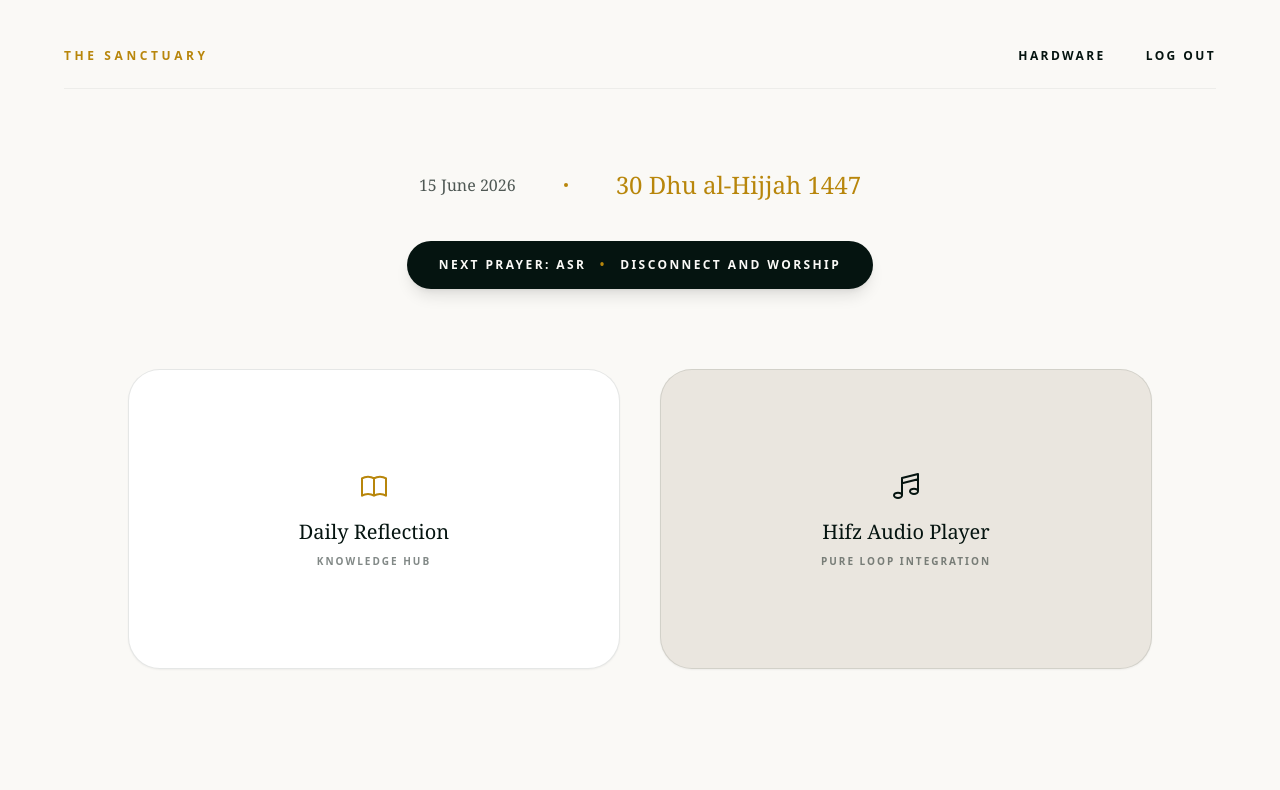
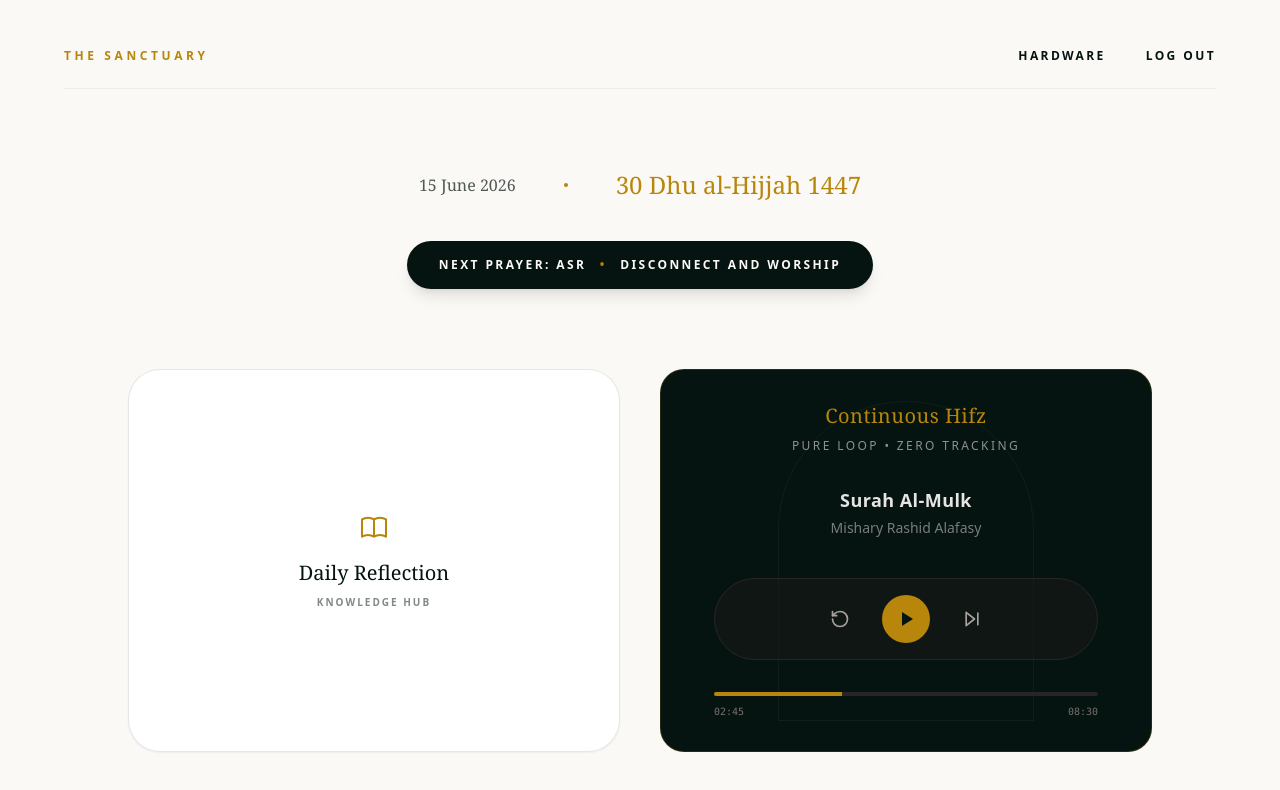
Before and after one commit to amanahco/amanah-web, a Next.js app: page /dashboard in a window 1280 px wide. Shown: the top 790 px of the page. Built offline with nearby package versions, Linux system fonts and the light colour scheme.

Commit message:
feat: Add Sanctuary Audio section to Dashboard with a minimal player interface, including playback controls and progress bar for enhanced user experience in audio streaming.

```diff
--- a/app/dashboard/page.tsx
+++ b/app/dashboard/page.tsx
@@ -50,7 +50,54 @@ export default function Dashboard() {
            <p className="text-[10px] uppercase tracking-[0.2em] text-[#051410]/50 font-bold">Knowledge Hub</p>
         </div>
 
-        {/* Hifz Audio / Tasbih Module */}
+{/* Section 3: Sanctuary Audio */}
+<section className="bg-[#051410] rounded-3xl p-8 text-center text-stone-200 border border-[#B8860B]/20 relative overflow-hidden">
+          {/* Subtle Arch Background */}
+          <div className="absolute inset-0 opacity-5 pointer-events-none flex justify-center items-center">
+             <div className="w-64 h-80 border border-stone-200 rounded-t-full"></div>
+          </div>
+
+          <div className="relative z-10">
+            <h2 className="text-xl font-serif text-[#B8860B] mb-2 tracking-wide">Continuous Hifz</h2>
+            <p className="text-xs uppercase tracking-[0.2em] opacity-60 mb-8">Pure Loop • Zero Tracking</p>
+
+            {/* The Minimal Player Interface */}
+            <div className="flex flex-col items-center gap-6 max-w-sm mx-auto">
+
+              {/* Now Playing Info */}
+              <div className="text-center mb-4">
+                <h3 className="text-lg font-semibold tracking-wide">Surah Al-Mulk</h3>
+                <p className="text-sm opacity-50 mt-1">Mishary Rashid Alafasy</p>
+              </div>
+
+              {/* Loop Controls */}
+              <div className="flex items-center justify-center gap-8 w-full bg-stone-900/50 p-4 rounded-full border border-stone-800">
+                <button className="text-stone-400 hover:text-[#B8860B] transition-colors">
+                  <svg xmlns="http://www.w3.org/2000/svg" width="20" height="20" viewBox="0 0 24 24" fill="none" stroke="currentColor" strokeWidth="2" strokeLinecap="round" strokeLinejoin="round"><path d="M3 12a9 9 0 1 0 9-9 9.75 9.75 0 0 0-6.74 2.74L3 8"/><path d="M3 3v5h5"/></svg>
+                </button>
+
+                <button className="bg-[#B8860B] text-[#051410] w-12 h-12 rounded-full flex items-center justify-center hover:scale-105 transition-transform">
+                  <svg xmlns="http://www.w3.org/2000/svg" width="24" height="24" viewBox="0 0 24 24" fill="currentColor"><path d="M8 5v14l11-7z"/></svg>
+                </button>
+
+                <button className="text-stone-400 hover:text-[#B8860B] transition-colors">
+                  <svg xmlns="http://www.w3.org/2000/svg" width="20" height="20" viewBox="0 0 24 24" fill="none" stroke="currentColor" strokeWidth="2" strokeLinecap="round" strokeLinejoin="round"><polygon points="5 4 15 12 5 20 5 4"/><line x1="19" y1="5" x2="19" y2="19"/></svg>
+                </button>
+              </div>
+
+              {/* Minimal Progress Bar */}
+              <div className="w-full mt-2">
+                <div className="h-1 bg-stone-800 rounded-full overflow-hidden">
+                  <div className="h-full bg-[#B8860B] w-1/3"></div>
+                </div>
+                <div className="flex justify-between text-[10px] text-stone-500 mt-2 font-mono">
+                  <span>02:45</span>
+                  <span>08:30</span>
+                </div>
+              </div>
+            </div>
+          </div>
+        </section>
         <div className="border border-[#051410]/10 rounded-[2rem] p-10 bg-[#EAE6DF] shadow-sm flex flex-col justify-center items-center text-center min-h-[300px] hover:border-[#B8860B]/30 transition-colors duration-300 cursor-pointer">
            <span className="text-[#051410] mb-4">
              <svg className="w-8 h-8" fill="none" stroke="currentColor" viewBox="0 0 24 24"><path strokeLinecap="round" strokeLinejoin="round" strokeWidth="1.5" d="M9 19V6l12-3v13M9 19c0 1.105-1.343 2-3 2s-3-.895-3-2 1.343-2 3-2 3 .895 3 2zm12-3c0 1.105-1.343 2-3 2s-3-.895-3-2 1.343-2 3-2 3 .895 3 2zM9 10l12-3"></path></svg>
```
